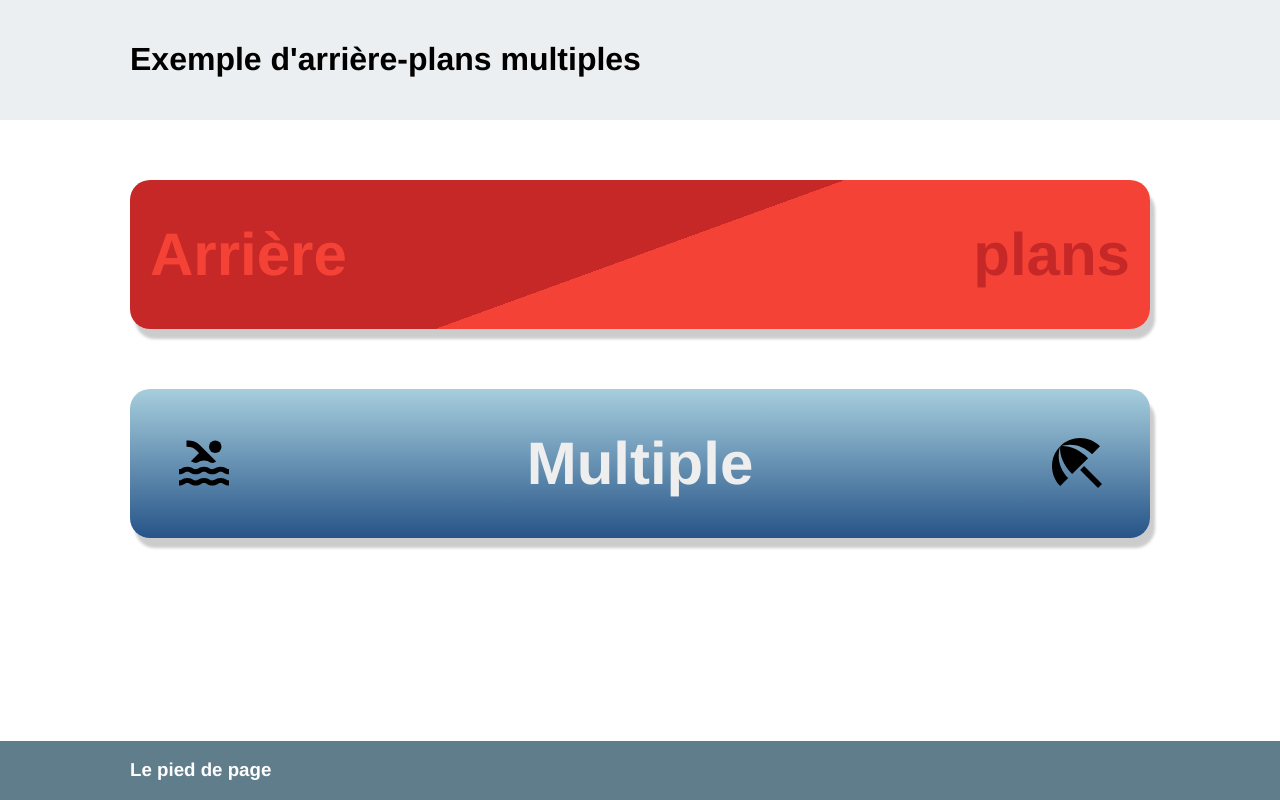
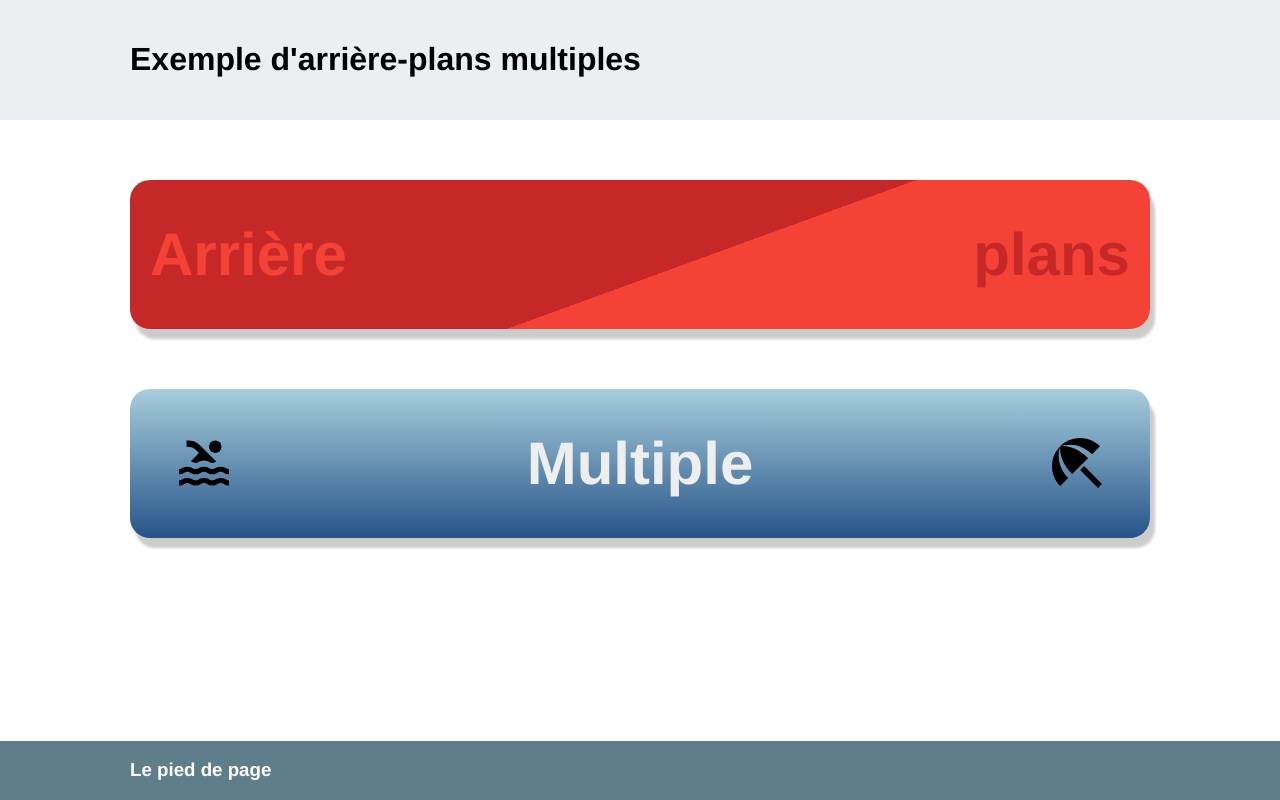
Before and after one commit to juancorach/exercice03, a plain HTML site: page index.html in a window 1280 px wide. Drawn offline with Linux system fonts and the light colour scheme.

Commit message:
Modification rotation dégradé

```diff
--- a/css/styles.css
+++ b/css/styles.css
@@ -108,7 +108,7 @@ header {
     background-image:
     linear-gradient(
       160deg,
-      #c62828 50%, #f44336 50%
+      #c62828 55%, #f44336 50%
     );
 
 
```
